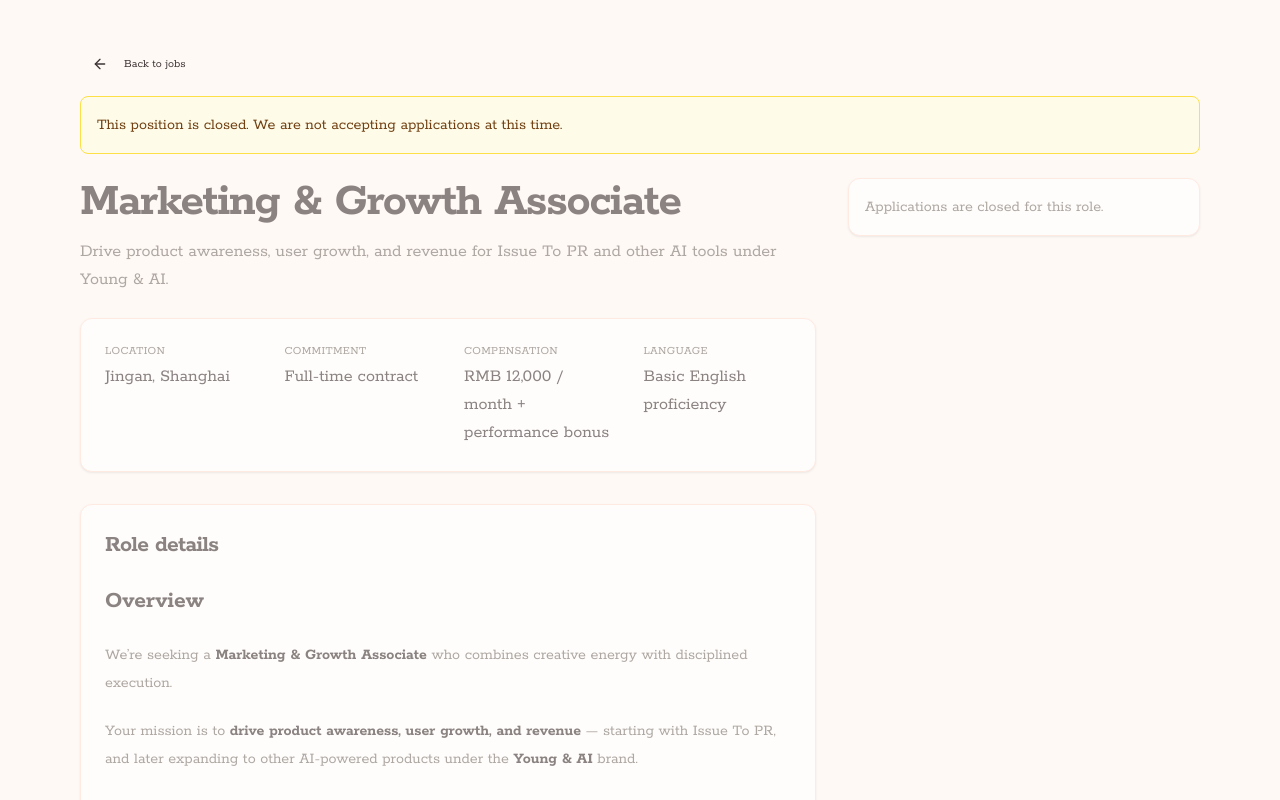
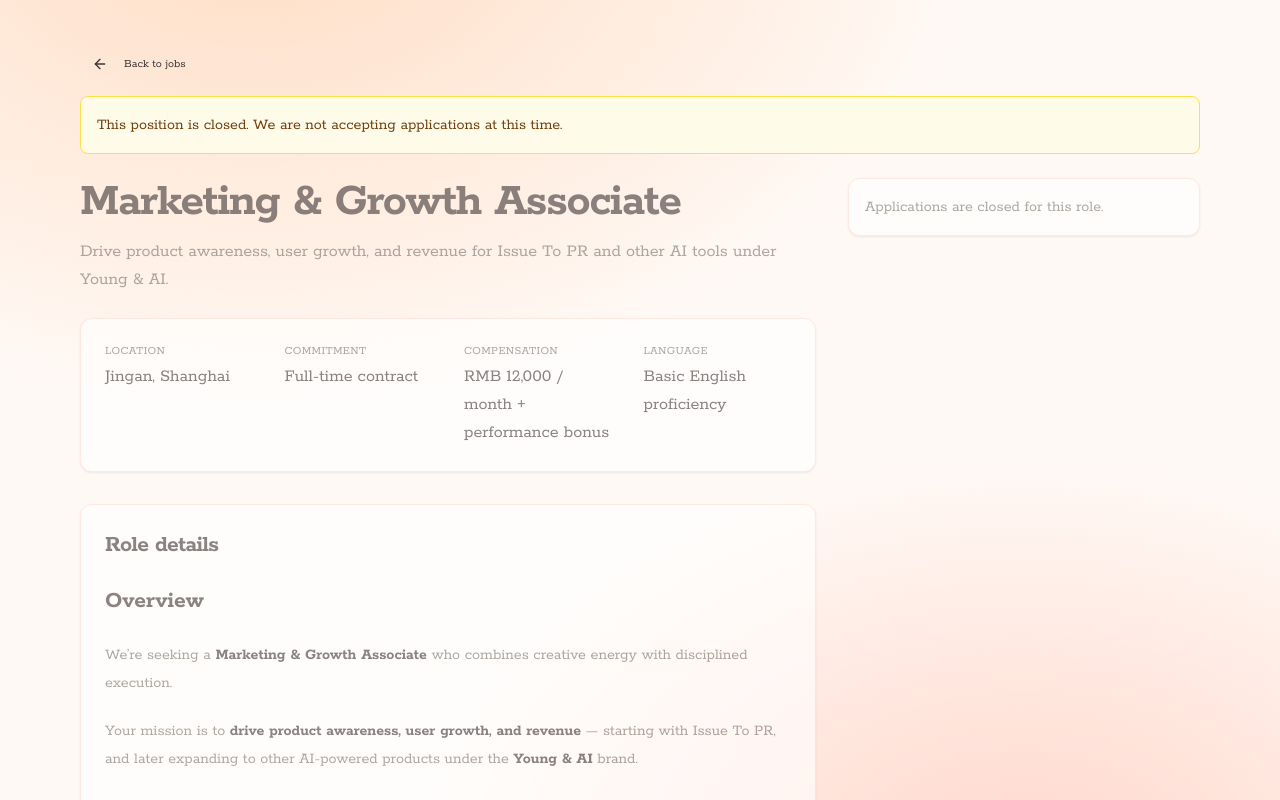
Before and after one commit to youngchingjui/young-and-ai, a Next.js app: page /jobs/marketing-growth-associate in a window 1280 px wide. Shown: the top 800 px of the page. Built offline with nearby package versions, Linux system fonts and the light colour scheme.

Commit message:
feat: subtle animated gradient backdrop that shifts on scroll\n\n- Add BackgroundGradient component that renders a fixed, full-screen\n  gradient using theme colors\n- Apply small parallax translation tied to scroll for a subtle motion\n- Mount backdrop in RootLayout behind all content

```diff
--- a/app/layout.tsx
+++ b/app/layout.tsx
@@ -3,6 +3,7 @@
 import { Rokkitt } from "next/font/google"
 import "./globals.css"
 import Footer from "@/components/Footer"
+import BackgroundGradient from "@/components/BackgroundGradient"
 
 const geistSans = localFont({
   src: "./fonts/GeistVF.woff",
@@ -43,6 +44,7 @@
       <body
         className={`${geistSans.variable} ${geistMono.variable} ${rokkitt.className} antialiased`}
       >
+        <BackgroundGradient />
         <div className="min-h-screen flex flex-col">
           <main className="flex-1">{children}</main>
           <Footer />
--- /dev/null
+++ b/components/BackgroundGradient.tsx
@@ -0,0 +1,53 @@
+"use client"
+
+import { useEffect, useRef } from "react"
+
+/**
+ * A fixed, full-screen gradient backdrop that subtly shifts with scroll
+ * to create a gentle parallax/animated effect.
+ */
+export default function BackgroundGradient() {
+  const ref = useRef<HTMLDivElement | null>(null)
+
+  useEffect(() => {
+    let raf = 0
+
+    const handleScroll = () => {
+      if (raf) return
+      raf = window.requestAnimationFrame(() => {
+        const y = window.scrollY || 0
+        // Move a tiny amount against scroll for subtle parallax
+        const offset = y * -0.05 // 5% of scroll speed
+        if (ref.current) {
+          ref.current.style.setProperty("--bg-offset-y", `${offset}px`)
+        }
+        raf = 0
+      })
+    }
+
+    // initial position
+    handleScroll()
+
+    window.addEventListener("scroll", handleScroll, { passive: true })
+    return () => {
+      window.removeEventListener("scroll", handleScroll)
+      if (raf) cancelAnimationFrame(raf)
+    }
+  }, [])
+
+  return (
+    <div
+      ref={ref}
+      aria-hidden
+      className="pointer-events-none fixed inset-0 -z-10 will-change-transform"
+      style={{
+        transform: "translate3d(0, var(--bg-offset-y, 0px), 0)",
+        // Two large, soft radial gradients anchored in opposing corners
+        // Colors derive from the current theme via CSS variables.
+        background:
+          "radial-gradient(1200px 800px at 20% -10%, oklch(var(--accent) / 0.40) 0%, transparent 60%)," +
+          "radial-gradient(1000px 700px at 80% 110%, oklch(var(--primary) / 0.28) 0%, transparent 60%)",
+      }}
+    />
+  )
+}
```
